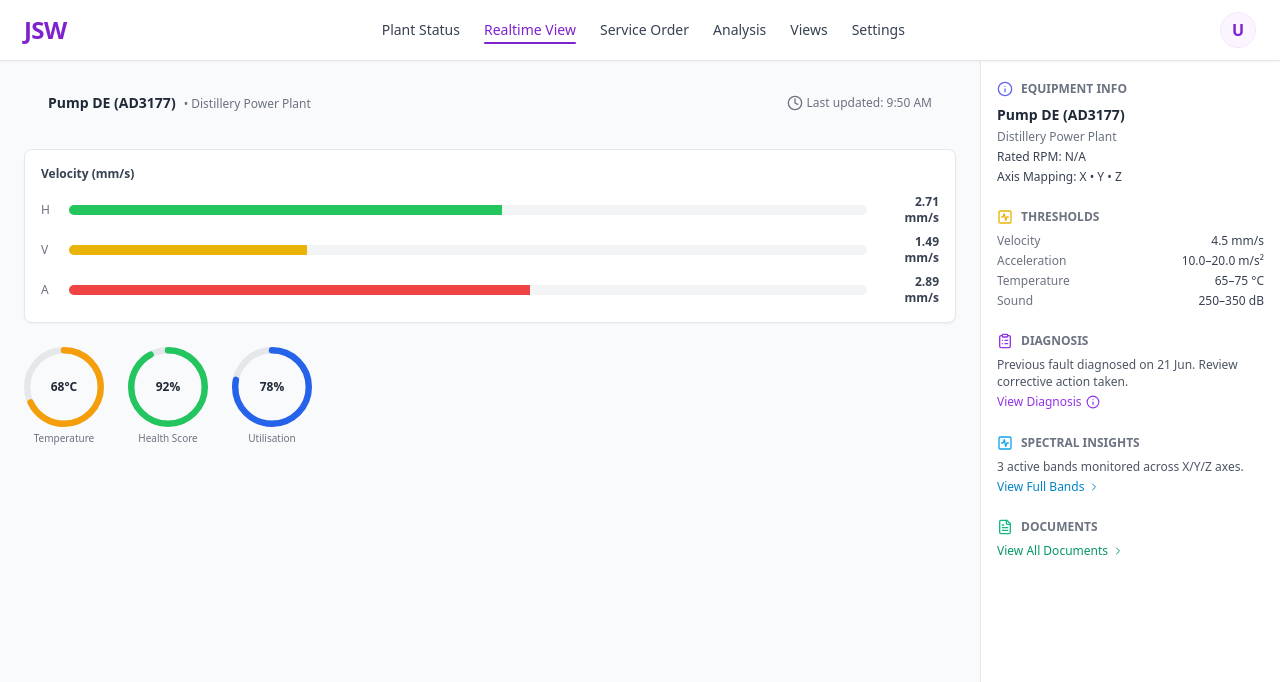
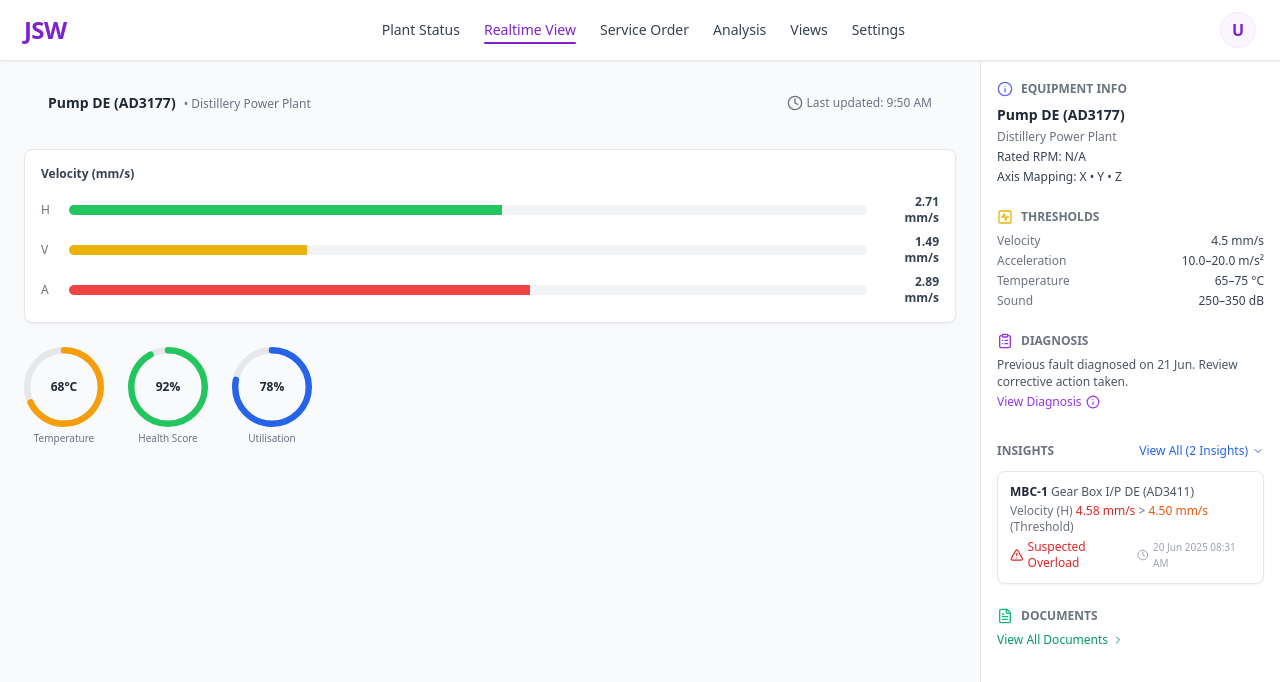
Before and after one commit to ThatAwes0meGuy/Wogi-Sensor-Monitor, a React (Vite) app: page /realtime-dashboard/fft in a window 1280 px wide. Shown: the top 682 px of the page. Built offline with nearby package versions, Linux system fonts and the light colour scheme.

Commit message:
Sidebar done

```diff
--- /dev/null
+++ b/src/components/InsightsSection.jsx
@@ -0,0 +1,92 @@
+import { useState } from "react";
+import { AlertTriangle, Clock, ChevronDown, ChevronUp } from "lucide-react";
+
+const insights = [
+  {
+    asset: "MBC-1",
+    location: "Gear Box I/P DE (AD3411)",
+    value: "4.58",
+    threshold: "4.50",
+    axis: "H",
+    type: "Velocity",
+    condition: "Suspected Overload",
+    time: "20 Jun 2025 08:31 AM",
+  },
+  {
+    asset: "MBC-1",
+    location: "Motor DE (AD3428M)",
+    value: "7.18",
+    threshold: "4.50",
+    axis: "H",
+    type: "Velocity",
+    condition: "Suspected Overload",
+    time: "24 Apr 2025 01:46 AM",
+  },
+];
+
+const InsightsSection = () => {
+  const [expanded, setExpanded] = useState(false);
+  const visibleInsights = expanded ? insights : insights.slice(0, 1);
+
+  return (
+    <div className="space-y-3">
+      {/* Header */}
+      <div className="flex items-center justify-between text-xs font-semibold text-gray-500 uppercase">
+        <span>Insights</span>
+        <button
+          onClick={() => setExpanded(!expanded)}
+          className="text-xs text-blue-600 font-medium flex items-center gap-1 hover:underline"
+        >
+          {expanded
+            ? "Hide"
+            : `View All (${insights.length} Insight${insights.length > 1 ? "s" : ""})`}
+          {expanded ? (
+            <ChevronUp className="w-3 h-3" />
+          ) : (
+            <ChevronDown className="w-3 h-3" />
+          )}
+        </button>
+      </div>
+
+      {/* Card container */}
+      <div className="space-y-3 transition-all duration-300">
+        {visibleInsights.map((item, i) => (
+          <div
+            key={i}
+            className={`rounded-lg border border-gray-200 p-3 bg-white shadow-sm space-y-1 transition-all duration-300 ease-in-out transform ${
+              expanded ? "opacity-100 scale-100" : i > 0 ? "opacity-0 scale-95 hidden" : ""
+            }`}
+          >
+            <div className="text-xs text-gray-800 font-semibold leading-tight">
+              {item.asset}{" "}
+              <span className="font-normal text-gray-600">{item.location}</span>
+            </div>
+            <div className="text-xs text-gray-700">
+              <span className="text-gray-500">
+                {item.type} ({item.axis}){" "}
+              </span>
+              <span className="text-red-600 font-medium">{item.value} mm/s</span>{" "}
+              <span className="text-gray-500">&gt;</span>{" "}
+              <span className="text-orange-600 font-medium">
+                {item.threshold} mm/s
+              </span>{" "}
+              <span className="text-gray-500">(Threshold)</span>
+            </div>
+            <div className="flex items-center justify-between text-xs text-red-600 font-medium">
+              <div className="flex items-center gap-1">
+                <AlertTriangle className="w-3.5 h-3.5" />
+                {item.condition}
+              </div>
+              <div className="flex items-center gap-1 text-[10px] text-gray-400">
+                <Clock className="w-3 h-3" />
+                {item.time}
+              </div>
+            </div>
+          </div>
+        ))}
+      </div>
+    </div>
+  );
+};
+
+export default InsightsSection;
--- a/src/components/SidebarPanel.jsx
+++ b/src/components/SidebarPanel.jsx
@@ -2,6 +2,7 @@ import { useState } from "react";
 import SidebarSection from "./SidebarSection";
 import { Info, ClipboardList, ActivitySquare, FileText, ChevronRight } from "lucide-react";
 import DiagnosisHoverCard from "./DiagnosisHoverCard";
+import InsightsSection from "./InsightsSection";
 
 
 const SidebarPanel = () => {
@@ -42,14 +43,8 @@ const SidebarPanel = () => {
       </SidebarSection>
 
       {/* Spectral Insights */}
-      <SidebarSection title="Spectral Insights" icon={<ActivitySquare className="w-4 h-4 text-sky-500" />}>
-        <div className="text-xs text-gray-600">3 active bands monitored across X/Y/Z axes.</div>
-        <button
-          onClick={() => alert("Open spectral modal")}
-          className="text-xs text-sky-600 font-medium mt-2 flex items-center gap-1 hover:underline"
-        >
-          View Full Bands <ChevronRight className="w-3 h-3" />
-        </button>
+      <SidebarSection>
+        <InsightsSection />
       </SidebarSection>
 
       {/* Documents */}
```
